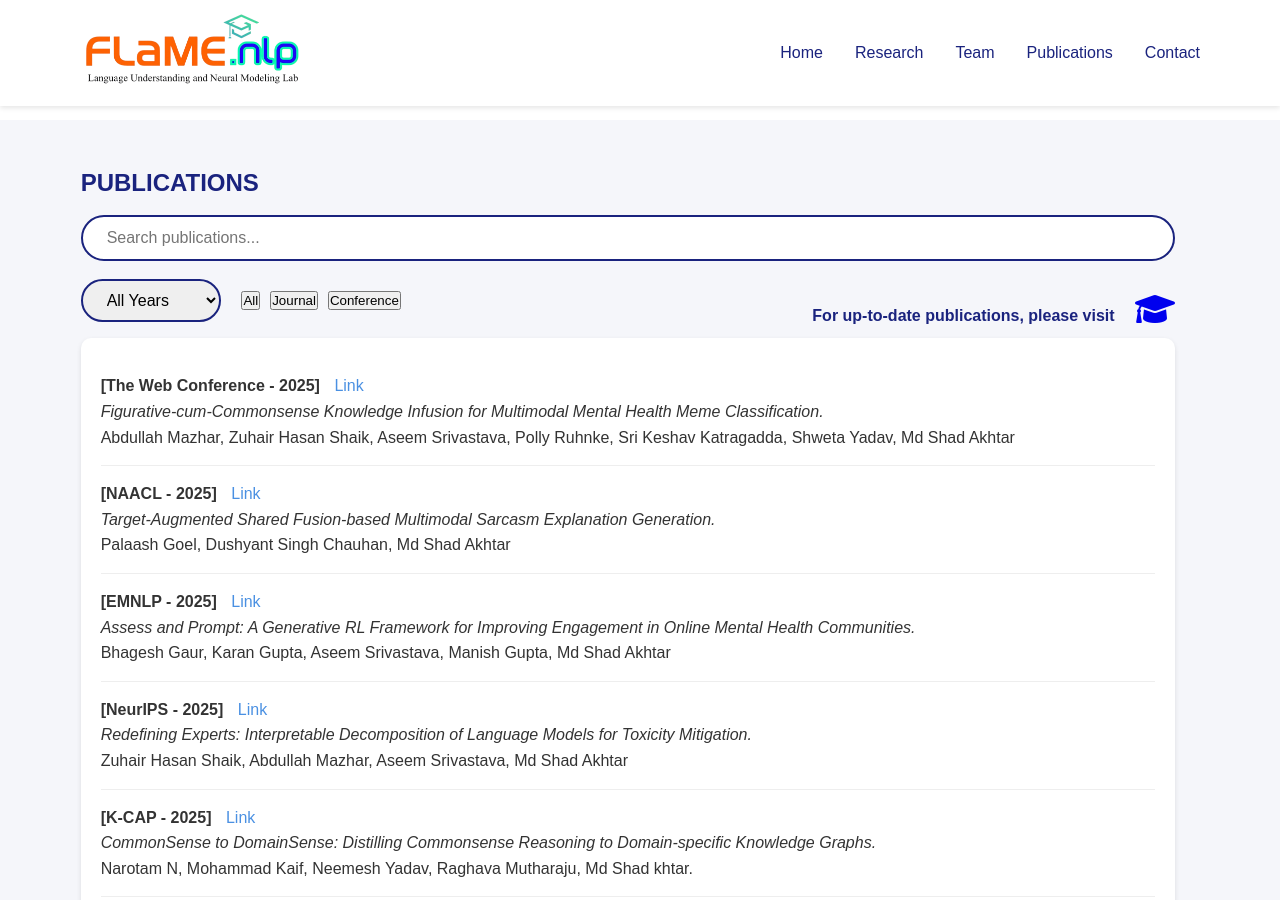
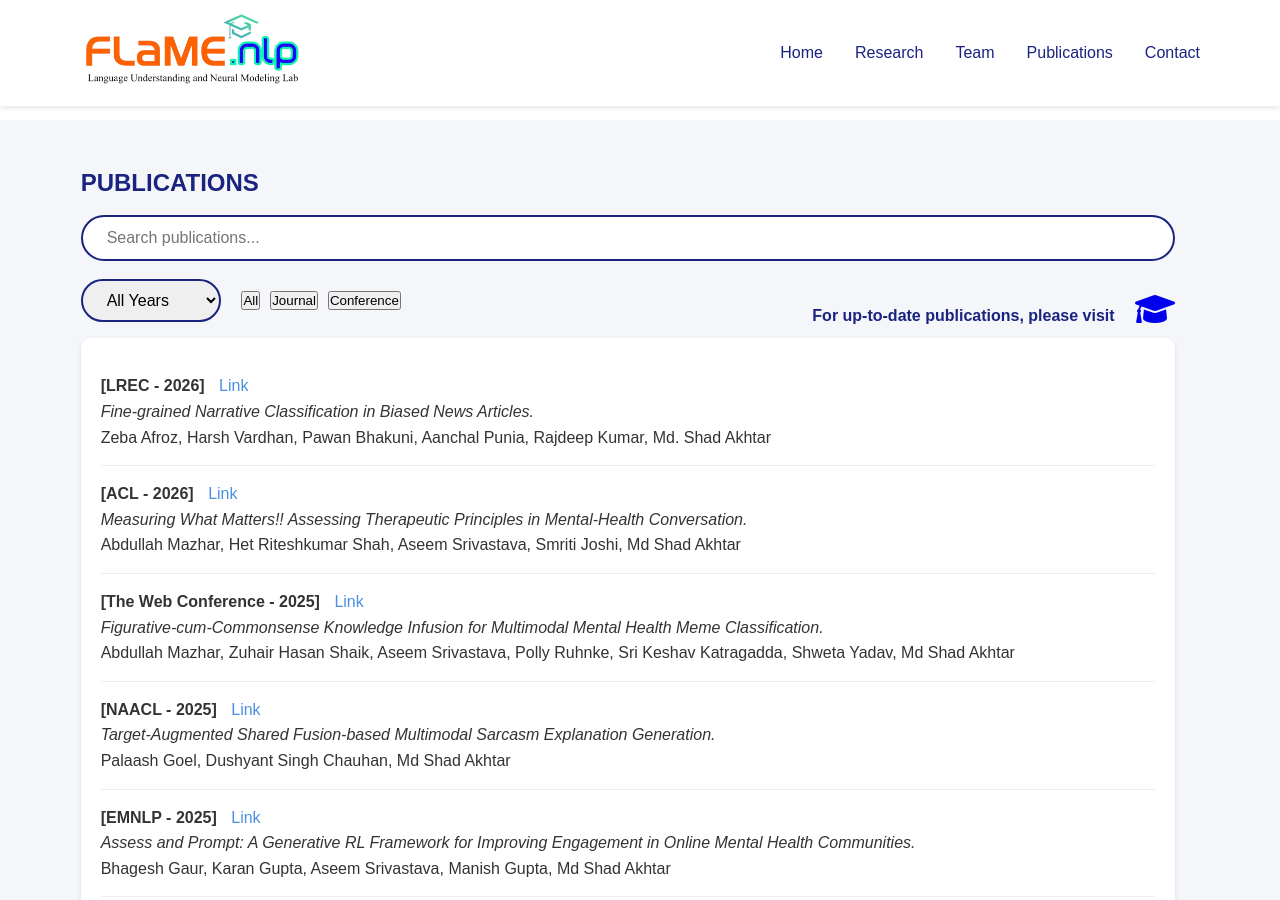
Before and after one commit to flamenlp/flamenlp.github.io, a Jekyll site: the page built from publications.html, in a window 1280 px wide and 900 px high. Built offline with Jekyll 4.4.1, drawn with Linux system fonts in a browser that asks for light colours.

Commit message:
Add new publications to publications.yml

```diff
--- a/_data/publications.yml
+++ b/_data/publications.yml
@@ -1,3 +1,17 @@
+- title: "Measuring What Matters!! Assessing Therapeutic Principles in Mental-Health Conversation"
+  authors: "Abdullah Mazhar, Het Riteshkumar Shah, Aseem Srivastava, Smriti Joshi, Md Shad Akhtar"
+  venue: "ACL"
+  year: 2026
+  category: "Conference"
+  link: "https://arxiv.org/abs/2604.05795"
+
+- title: "Fine-grained Narrative Classification in Biased News Articles"
+  authors: "Zeba Afroz, Harsh Vardhan, Pawan Bhakuni, Aanchal Punia, Rajdeep Kumar, Md. Shad Akhtar"
+  venue: "LREC"
+  year: 2026
+  category: "Conference"
+  link: "https://lrec.elra.info/lrec2026-main-665?shem=rimspwouoe,"
+
 - title: "CLEAR: Code-Mixed ASR with LLM-Driven Rescoring"
   authors: "Shivam Kumar, Md Shad Akhtar"
   venue: "ICNLSP"
```
